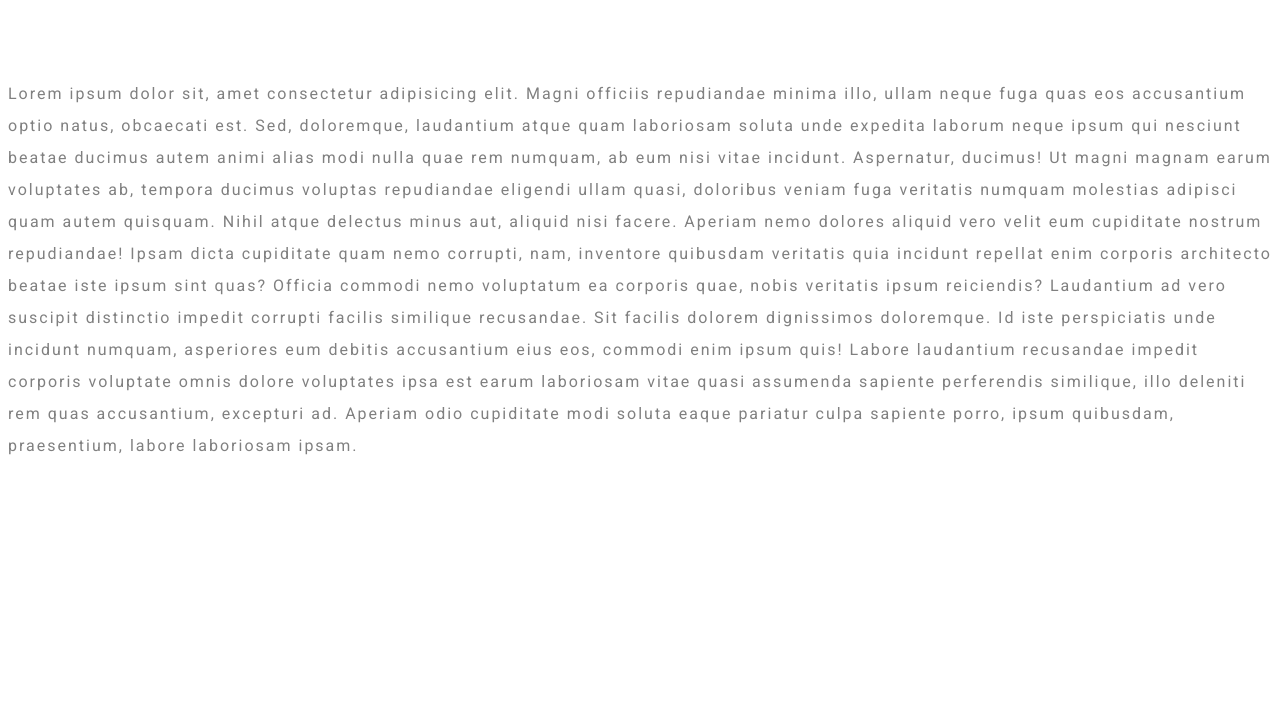
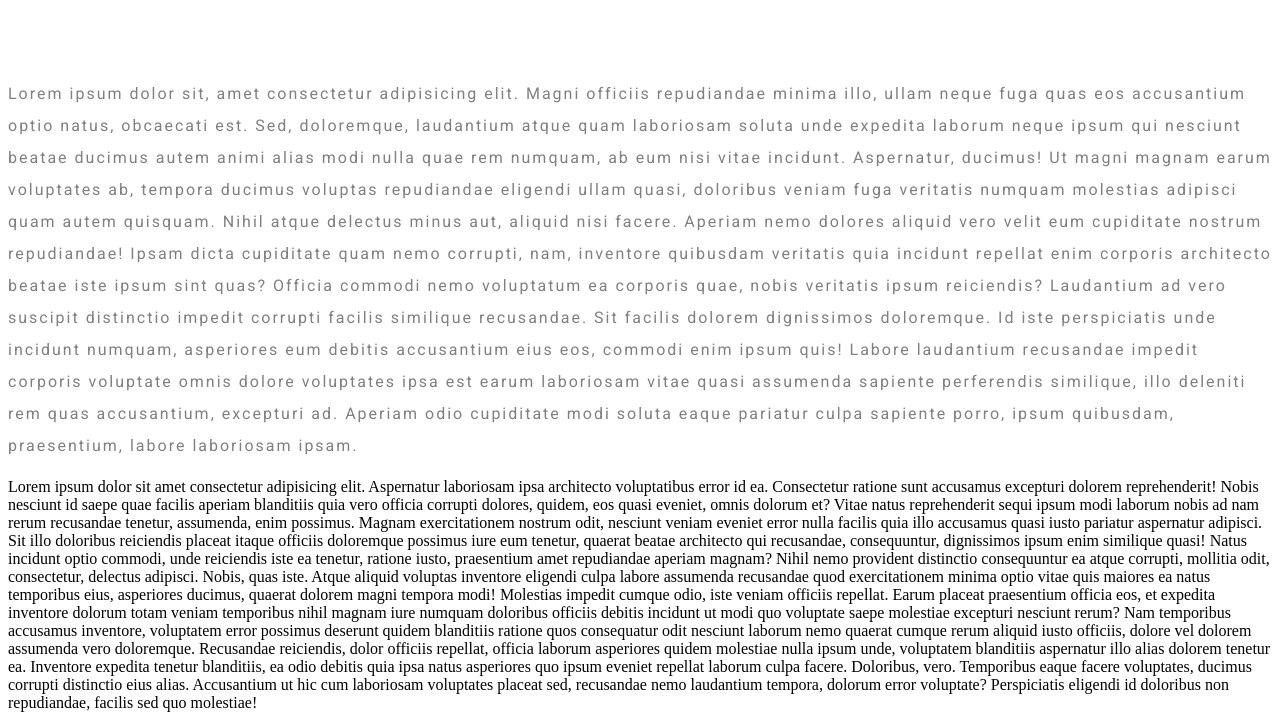
Before and after one commit to ankushthinknext/git-930, a plain HTML site: page second.html in a window 1280 px wide. Shown: the part 147-875 px from the top of the page. Before the commit the page ends 800 px from the top, so only its background shows below. Drawn offline with Linux system fonts and the light colour scheme.

Commit message:
Updated Secondhtml file

```diff
--- a/second.html
+++ b/second.html
@@ -99,5 +99,41 @@
       Aperiam odio cupiditate modi soluta eaque pariatur culpa sapiente porro,
       ipsum quibusdam, praesentium, labore laboriosam ipsam.
     </p>
+
+    <p>
+      Lorem ipsum dolor sit amet consectetur adipisicing elit. Aspernatur
+      laboriosam ipsa architecto voluptatibus error id ea. Consectetur ratione
+      sunt accusamus excepturi dolorem reprehenderit! Nobis nesciunt id saepe
+      quae facilis aperiam blanditiis quia vero officia corrupti dolores,
+      quidem, eos quasi eveniet, omnis dolorum et? Vitae natus reprehenderit
+      sequi ipsum modi laborum nobis ad nam rerum recusandae tenetur, assumenda,
+      enim possimus. Magnam exercitationem nostrum odit, nesciunt veniam eveniet
+      error nulla facilis quia illo accusamus quasi iusto pariatur aspernatur
+      adipisci. Sit illo doloribus reiciendis placeat itaque officiis doloremque
+      possimus iure eum tenetur, quaerat beatae architecto qui recusandae,
+      consequuntur, dignissimos ipsum enim similique quasi! Natus incidunt optio
+      commodi, unde reiciendis iste ea tenetur, ratione iusto, praesentium amet
+      repudiandae aperiam magnam? Nihil nemo provident distinctio consequuntur
+      ea atque corrupti, mollitia odit, consectetur, delectus adipisci. Nobis,
+      quas iste. Atque aliquid voluptas inventore eligendi culpa labore
+      assumenda recusandae quod exercitationem minima optio vitae quis maiores
+      ea natus temporibus eius, asperiores ducimus, quaerat dolorem magni
+      tempora modi! Molestias impedit cumque odio, iste veniam officiis
+      repellat. Earum placeat praesentium officia eos, et expedita inventore
+      dolorum totam veniam temporibus nihil magnam iure numquam doloribus
+      officiis debitis incidunt ut modi quo voluptate saepe molestiae excepturi
+      nesciunt rerum? Nam temporibus accusamus inventore, voluptatem error
+      possimus deserunt quidem blanditiis ratione quos consequatur odit nesciunt
+      laborum nemo quaerat cumque rerum aliquid iusto officiis, dolore vel
+      dolorem assumenda vero doloremque. Recusandae reiciendis, dolor officiis
+      repellat, officia laborum asperiores quidem molestiae nulla ipsum unde,
+      voluptatem blanditiis aspernatur illo alias dolorem tenetur ea. Inventore
+      expedita tenetur blanditiis, ea odio debitis quia ipsa natus asperiores
+      quo ipsum eveniet repellat laborum culpa facere. Doloribus, vero.
+      Temporibus eaque facere voluptates, ducimus corrupti distinctio eius
+      alias. Accusantium ut hic cum laboriosam voluptates placeat sed,
+      recusandae nemo laudantium tempora, dolorum error voluptate? Perspiciatis
+      eligendi id doloribus non repudiandae, facilis sed quo molestiae!
+    </p>
   </body>
 </html>
```
